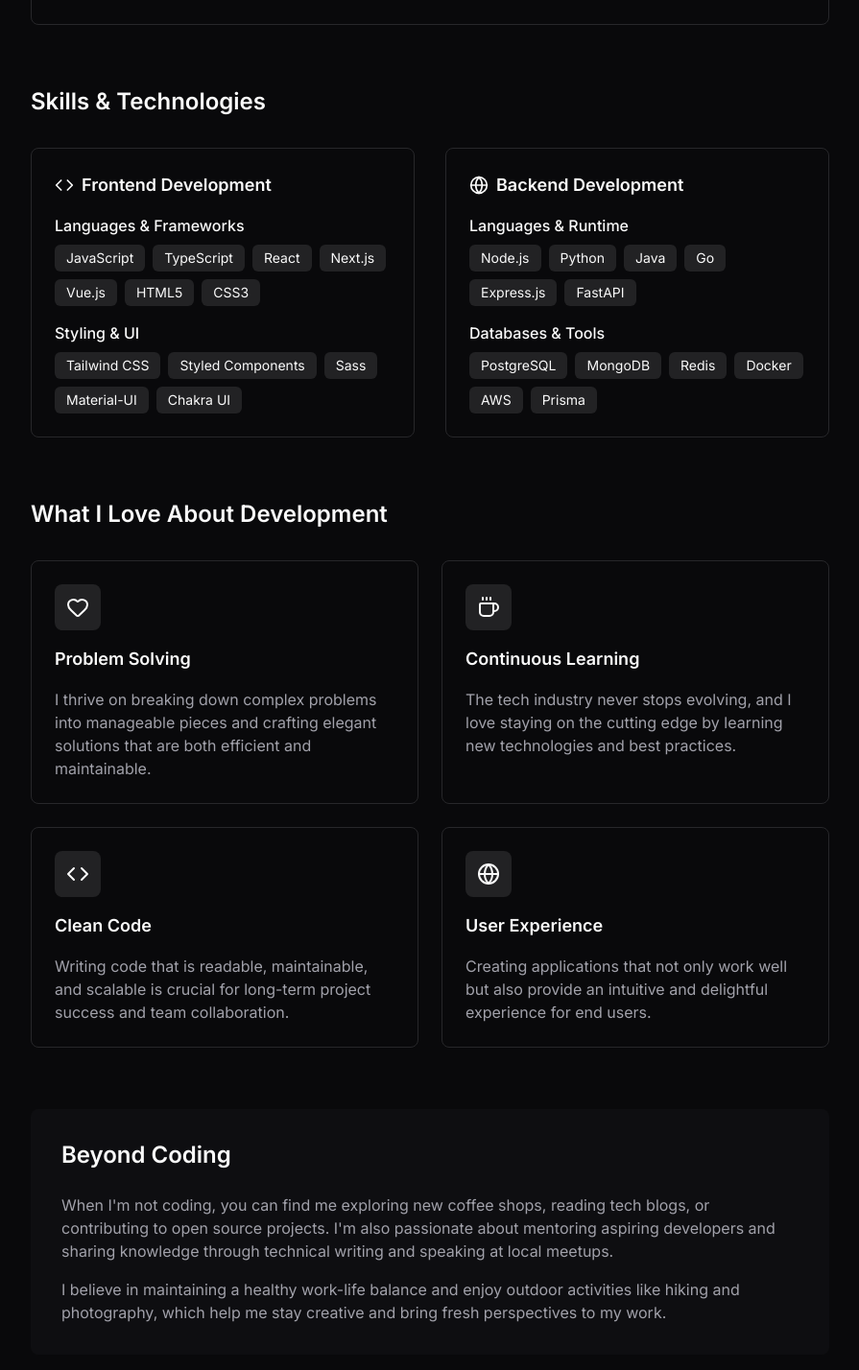
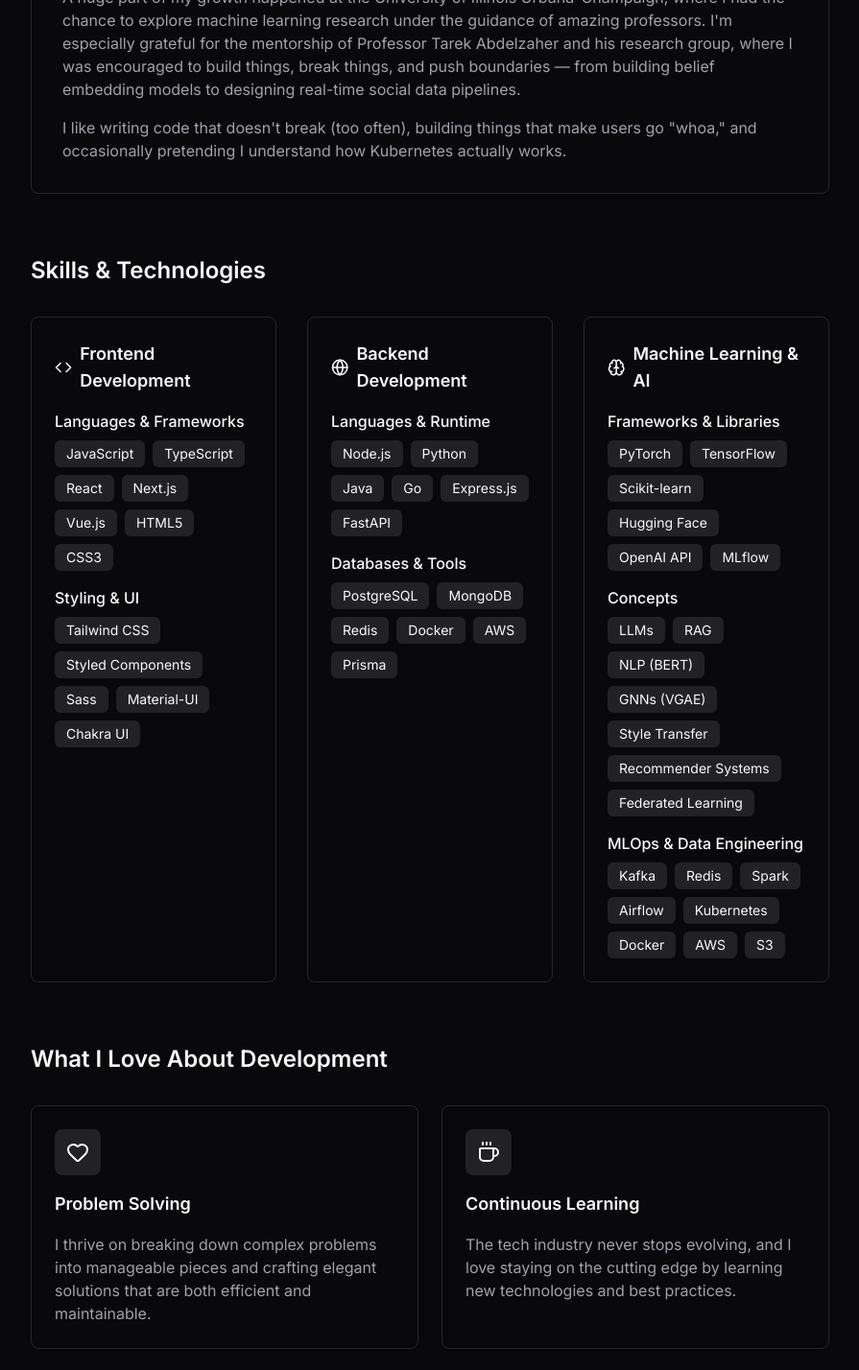
Before and after one commit to zxu0623/ZanderWeb, a Next.js app: page /about in a window 1280 px wide. Shown: the part 720-2148 px from the top of the page at 96% size, without its empty margins (192-1087 px from the left). Built offline with nearby package versions, Linux system fonts and the light colour scheme.

Commit message:
feat: temp final

```diff
--- a/src/app/about/page.tsx
+++ b/src/app/about/page.tsx
@@ -1,50 +1,121 @@
-import { Code, Coffee, Globe, Heart } from "lucide-react";
+"use client";
+
+import { Code, Coffee, Globe, Heart, Brain, Sparkles } from "lucide-react";
+import { motion } from "framer-motion";
+
+// Animation variants
+const fadeInUp = {
+  initial: { opacity: 0, y: 60 },
+  animate: { opacity: 1, y: 0 },
+  transition: { duration: 0.6 }
+};
+
+const staggerContainer = {
+  animate: {
+    transition: {
+      staggerChildren: 0.1
+    }
+  }
+};
+
+const cardVariants = {
+  initial: { opacity: 0, y: 30 },
+  animate: {
+    opacity: 1,
+    y: 0,
+    transition: {
+      duration: 0.5,
+      ease: "easeOut"
+    }
+  }
+};
 
 export default function About() {
   return (
     <div className="min-h-screen py-24">
       <div className="max-w-4xl mx-auto px-4 sm:px-6 lg:px-8">
         {/* Header */}
-        <div className="text-center space-y-6 mb-16">
-          <h1 className="text-4xl sm:text-5xl font-bold text-foreground">
+        <motion.div
+          className="text-center space-y-6 mb-16"
+          initial="initial"
+          animate="animate"
+          variants={staggerContainer}
+        >
+          <motion.h1
+            className="text-4xl sm:text-5xl font-bold text-foreground"
+            variants={fadeInUp}
+          >
             About Me
-          </h1>
-          <p className="text-xl text-muted-foreground max-w-2xl mx-auto">
+          </motion.h1>
+          <motion.p
+            className="text-xl text-muted-foreground max-w-2xl mx-auto"
+            variants={fadeInUp}
+          >
             Passionate about building exceptional digital experiences through clean code and innovative solutions.
-          </p>
-        </div>
+          </motion.p>
+        </motion.div>
 
         {/* Personal Story */}
-        <section className="mb-16">
+        <motion.section
+          className="mb-16"
+          initial={{ opacity: 0, y: 30 }}
+          whileInView={{ opacity: 1, y: 0 }}
+          transition={{ duration: 0.6 }}
+          viewport={{ once: true }}
+        >
           <div className="bg-card border border-border rounded-lg p-8">
             <h2 className="text-2xl font-semibold text-foreground mb-6">My Journey</h2>
             <div className="prose prose-lg max-w-none text-muted-foreground space-y-4">
               <p>
-                My journey into software development began during my computer science studies, where I discovered
-                my passion for creating digital solutions that solve real-world problems. What started as curiosity
-                about how websites work evolved into a deep fascination with the entire software development lifecycle.
+                My journey into tech started with a healthy curiosity for "how the internet works" and snowballed into a career that blends infrastructure, intelligence, and interface.
               </p>
               <p>
-                Over the years, I&apos;ve had the opportunity to work on diverse projects ranging from small business
-                websites to large-scale enterprise applications. Each project has taught me valuable lessons about
-                code quality, user experience, and the importance of understanding business requirements.
+                From optimizing Kafka pipelines that process over a billion events a day to embedding LLMs into financial systems, I&apos;ve worked across backend, frontend, and ML to make software smarter, faster, and occasionally even fun to use.
               </p>
               <p>
-                I believe in continuous learning and staying up-to-date with the latest technologies and best practices.
-                The tech industry evolves rapidly, and I embrace this challenge by dedicating time to learning new
-                frameworks, tools, and methodologies that can improve my craft.
+                These days, I work at Intuit on QuickBooks&apos; Fintech AI team, where I help build ML-powered user experiences and reconciliation pipelines. Before that, I was at Amazon working on search ranking and debugging infrastructure. And before that? I was reverse-engineering influence networks and building social signal pipelines for political discourse modeling.
+              </p>
+              <p>
+                A huge part of my growth happened at the University of Illinois Urbana-Champaign, where I had the chance to explore machine learning research under the guidance of amazing professors. I&apos;m especially grateful for the mentorship of Professor Tarek Abdelzaher and his research group, where I was encouraged to build things, break things, and push boundaries — from building belief embedding models to designing real-time social data pipelines.
+              </p>
+              <p>
+                I like writing code that doesn&apos;t break (too often), building things that make users go "whoa," and occasionally pretending I understand how Kubernetes actually works.
               </p>
             </div>
           </div>
-        </section>
+        </motion.section>
 
         {/* Skills & Technologies */}
-        <section className="mb-16">
-          <h2 className="text-2xl font-semibold text-foreground mb-8">Skills & Technologies</h2>
+        <motion.section
+          className="mb-16"
+          initial={{ opacity: 0 }}
+          whileInView={{ opacity: 1 }}
+          transition={{ duration: 0.6 }}
+          viewport={{ once: true }}
+        >
+          <motion.h2
+            className="text-2xl font-semibold text-foreground mb-8"
+            initial={{ opacity: 0, y: 20 }}
+            whileInView={{ opacity: 1, y: 0 }}
+            transition={{ duration: 0.5 }}
+            viewport={{ once: true }}
+          >
+            Skills & Technologies
+          </motion.h2>
 
-          <div className="grid grid-cols-1 md:grid-cols-2 gap-8">
+          <motion.div
+            className="grid grid-cols-1 md:grid-cols-2 lg:grid-cols-3 gap-8"
+            variants={staggerContainer}
+            initial="initial"
+            whileInView="animate"
+            viewport={{ once: true }}
+          >
             {/* Frontend */}
-            <div className="bg-card border border-border rounded-lg p-6">
+            <motion.div
+              className="bg-card border border-border rounded-lg p-6"
+              variants={cardVariants}
+              whileHover={{ y: -5, transition: { duration: 0.2 } }}
+            >
               <h3 className="text-lg font-semibold text-foreground mb-4 flex items-center gap-2">
                 <Code size={20} />
                 Frontend Development
@@ -71,10 +142,14 @@ export default function About() {
                   </div>
                 </div>
               </div>
-            </div>
+            </motion.div>
 
             {/* Backend */}
-            <div className="bg-card border border-border rounded-lg p-6">
+            <motion.div
+              className="bg-card border border-border rounded-lg p-6"
+              variants={cardVariants}
+              whileHover={{ y: -5, transition: { duration: 0.2 } }}
+            >
               <h3 className="text-lg font-semibold text-foreground mb-4 flex items-center gap-2">
                 <Globe size={20} />
                 Backend Development
@@ -101,16 +176,84 @@ export default function About() {
                   </div>
                 </div>
               </div>
-            </div>
-          </div>
-        </section>
+            </motion.div>
+
+            {/* Machine Learning & AI */}
+            <motion.div
+              className="bg-card border border-border rounded-lg p-6 md:col-span-2 lg:col-span-1"
+              variants={cardVariants}
+              whileHover={{ y: -5, transition: { duration: 0.2 } }}
+            >
+              <h3 className="text-lg font-semibold text-foreground mb-4 flex items-center gap-2">
+                <Brain size={20} />
+                Machine Learning & AI
+              </h3>
+              <div className="space-y-4">
+                <div>
+                  <h4 className="font-medium text-foreground mb-2">Frameworks & Libraries</h4>
+                  <div className="flex flex-wrap gap-2">
+                    {["PyTorch", "TensorFlow", "Scikit-learn", "Hugging Face", "OpenAI API", "MLflow"].map((skill) => (
+                      <span key={skill} className="px-3 py-1 bg-primary/10 text-primary text-sm rounded-md">
+                        {skill}
+                      </span>
+                    ))}
+                  </div>
+                </div>
+                <div>
+                  <h4 className="font-medium text-foreground mb-2">Concepts</h4>
+                  <div className="flex flex-wrap gap-2">
+                    {["LLMs", "RAG", "NLP (BERT)", "GNNs (VGAE)", "Style Transfer", "Recommender Systems", "Federated Learning"].map((skill) => (
+                      <span key={skill} className="px-3 py-1 bg-primary/10 text-primary text-sm rounded-md">
+                        {skill}
+                      </span>
+                    ))}
+                  </div>
+                </div>
+                <div>
+                  <h4 className="font-medium text-foreground mb-2">MLOps & Data Engineering</h4>
+                  <div className="flex flex-wrap gap-2">
+                    {["Kafka", "Redis", "Spark", "Airflow", "Kubernetes", "Docker", "AWS", "S3"].map((skill) => (
+                      <span key={skill} className="px-3 py-1 bg-primary/10 text-primary text-sm rounded-md">
+                        {skill}
+                      </span>
+                    ))}
+                  </div>
+                </div>
+              </div>
+            </motion.div>
+          </motion.div>
+        </motion.section>
 
         {/* What I Love */}
-        <section className="mb-16">
-          <h2 className="text-2xl font-semibold text-foreground mb-8">What I Love About Development</h2>
+        <motion.section
+          className="mb-16"
+          initial={{ opacity: 0 }}
+          whileInView={{ opacity: 1 }}
+          transition={{ duration: 0.6 }}
+          viewport={{ once: true }}
+        >
+          <motion.h2
+            className="text-2xl font-semibold text-foreground mb-8"
+            initial={{ opacity: 0, y: 20 }}
+            whileInView={{ opacity: 1, y: 0 }}
+            transition={{ duration: 0.5 }}
+            viewport={{ once: true }}
+          >
+            What I Love About Development
+          </motion.h2>
 
-          <div className="grid grid-cols-1 md:grid-cols-2 gap-6">
-            <div className="bg-card border border-border rounded-lg p-6 space-y-4">
+          <motion.div
+            className="grid grid-cols-1 md:grid-cols-2 gap-6"
+            variants={staggerContainer}
+            initial="initial"
+            whileInView="animate"
+            viewport={{ once: true }}
+          >
+            <motion.div
+              className="bg-card border border-border rounded-lg p-6 space-y-4"
+              variants={cardVariants}
+              whileHover={{ y: -5, transition: { duration: 0.2 } }}
+            >
               <div className="w-12 h-12 bg-primary/10 rounded-lg flex items-center justify-center">
                 <Heart size={24} className="text-primary" />
               </div>
@@ -119,9 +262,13 @@ export default function About() {
                 I thrive on breaking down complex problems into manageable pieces and crafting elegant solutions
                 that are both efficient and maintainable.
               </p>
-            </div>
+            </motion.div>
 
-            <div className="bg-card border border-border rounded-lg p-6 space-y-4">
+            <motion.div
+              className="bg-card border border-border rounded-lg p-6 space-y-4"
+              variants={cardVariants}
+              whileHover={{ y: -5, transition: { duration: 0.2 } }}
+            >
               <div className="w-12 h-12 bg-primary/10 rounded-lg flex items-center justify-center">
                 <Coffee size={24} className="text-primary" />
               </div>
@@ -130,9 +277,13 @@ export default function About() {
                 The tech industry never stops evolving, and I love staying on the cutting edge by learning
                 new technologies and best practices.
               </p>
-            </div>
+            </motion.div>
 
-            <div className="bg-card border border-border rounded-lg p-6 space-y-4">
+            <motion.div
+              className="bg-card border border-border rounded-lg p-6 space-y-4"
+              variants={cardVariants}
+              whileHover={{ y: -5, transition: { duration: 0.2 } }}
+            >
               <div className="w-12 h-12 bg-primary/10 rounded-lg flex items-center justify-center">
                 <Code size={24} className="text-primary" />
               </div>
@@ -141,38 +292,47 @@ export default function About() {
                 Writing code that is readable, maintainable, and scalable is crucial for long-term project success
                 and team collaboration.
               </p>
-            </div>
+            </motion.div>
 
-            <div className="bg-card border border-border rounded-lg p-6 space-y-4">
+            <motion.div
+              className="bg-card border border-border rounded-lg p-6 space-y-4"
+              variants={cardVariants}
+              whileHover={{ y: -5, transition: { duration: 0.2 } }}
+            >
               <div className="w-12 h-12 bg-primary/10 rounded-lg flex items-center justify-center">
-                <Globe size={24} className="text-primary" />
+                <Sparkles size={24} className="text-primary" />
               </div>
-              <h3 className="text-lg font-semibold text-foreground">User Experience</h3>
+              <h3 className="text-lg font-semibold text-foreground">Creative Engineering</h3>
               <p className="text-muted-foreground">
-                Creating applications that not only work well but also provide an intuitive and delightful
-                experience for end users.
+                I enjoy mixing cutting-edge ML with web and product development — building things that are both
+                technically complex and visually expressive.
               </p>
-            </div>
-          </div>
-        </section>
+            </motion.div>
+          </motion.div>
+        </motion.section>
 
         {/* Personal Interests */}
-        <section>
-          <div className="bg-muted/20 rounded-lg p-8">
+        <motion.section
+          initial={{ opacity: 0, y: 30 }}
+          whileInView={{ opacity: 1, y: 0 }}
+          transition={{ duration: 0.6 }}
+          viewport={{ once: true }}
+        >
+          <motion.div
+            className="bg-muted/20 rounded-lg p-8"
+            whileHover={{ scale: 1.02, transition: { duration: 0.2 } }}
+          >
             <h2 className="text-2xl font-semibold text-foreground mb-6">Beyond Coding</h2>
             <div className="prose prose-lg max-w-none text-muted-foreground space-y-4">
               <p>
-                When I&apos;m not coding, you can find me exploring new coffee shops, reading tech blogs, or
-                contributing to open source projects. I&apos;m also passionate about mentoring aspiring developers
-                and sharing knowledge through technical writing and speaking at local meetups.
+                When I&apos;m not shipping code or fighting with YAML, you&apos;ll probably find me somewhere off-grid with a camera in hand.
               </p>
               <p>
-                I believe in maintaining a healthy work-life balance and enjoy outdoor activities like hiking
-                and photography, which help me stay creative and bring fresh perspectives to my work.
+                I&apos;m passionate about travel, storytelling, and capturing places that spark curiosity — both through photography and writing. I also love nerding out about product design, new AI tools, and occasionally trying to build side projects just to see if they can be cooler than they are useful.
               </p>
             </div>
-          </div>
-        </section>
+          </motion.div>
+        </motion.section>
       </div>
     </div>
   );
```
Also changed, not shown: src/app/page.tsx (+16 -19 lines), src/components/navigation.tsx (+7 -2 lines).
